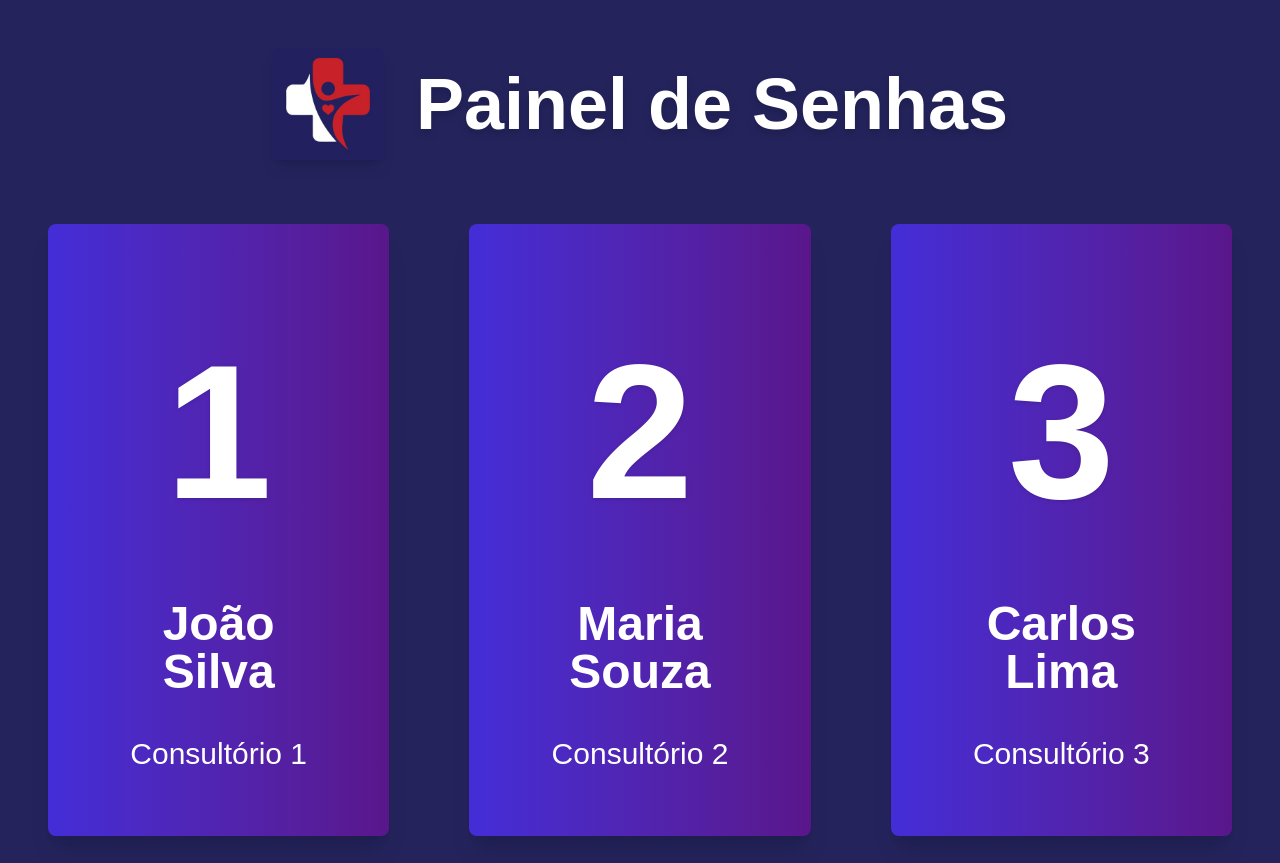
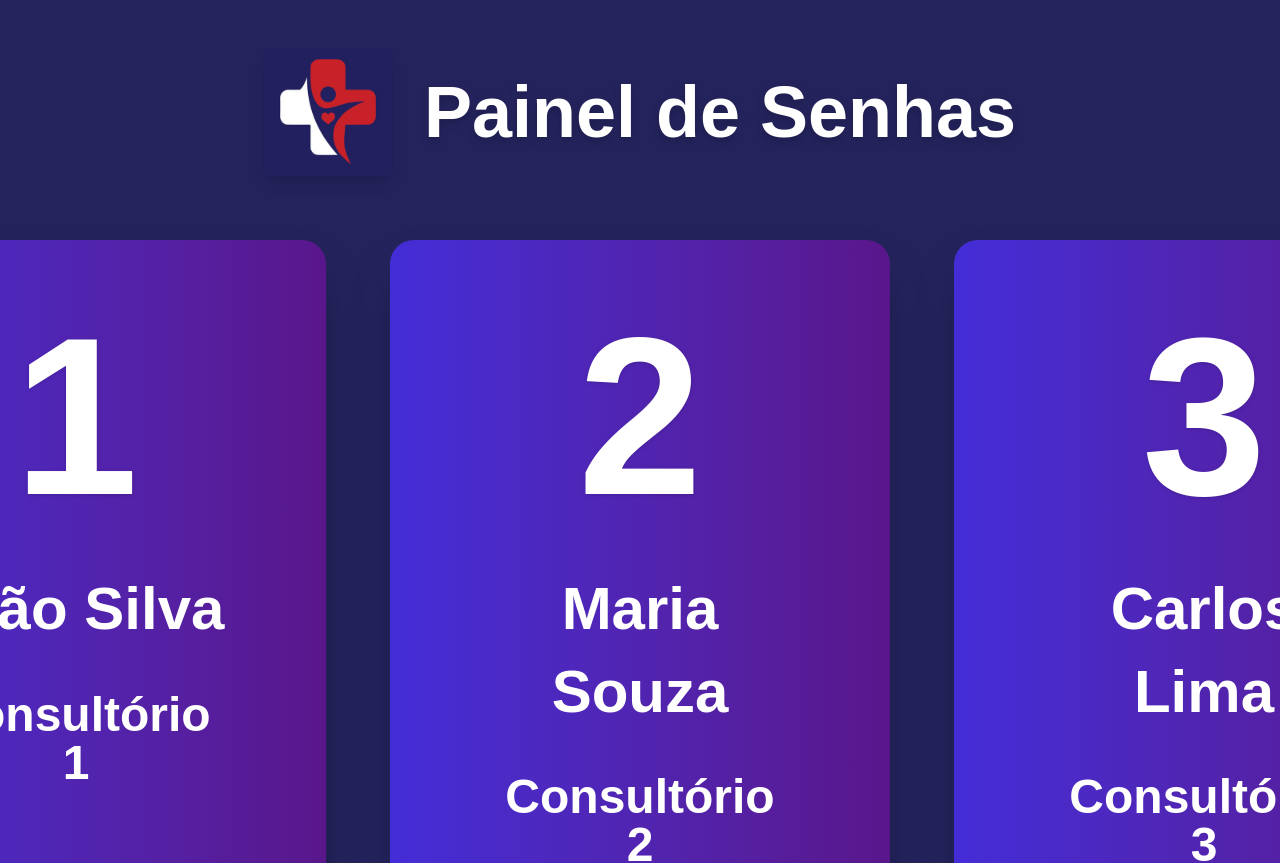
Before and after one commit to Caique7k/painel-senhas, a Next.js app in the folder frontend/: page /painel in a window 1280 px wide. Shown: the top 863 px of the page. Built offline with nearby package versions, Linux system fonts and the light colour scheme.

Commit message:
melhoria do painel de senhas para visualizar os card de forma nitida

```diff
--- a/frontend/src/app/painel/page.tsx
+++ b/frontend/src/app/painel/page.tsx
@@ -19,20 +19,21 @@ export default function Painel() {
       className="min-h-screen w-screen p-12 flex flex-col items-center justify-center overflow-hidden"
       style={{ backgroundColor: "#24235c" }}
     >
-      {/* Header com logo e título */}
-      <header className="flex items-center gap-8 mb-16">
+      <div className="w-full flex flex-col items-center">
+        {/* Header com logo e título centralizados */}
+        <header className="flex items-center gap-8 mb-16 justify-center w-full">
           <img
             src="/logo-santa-casa.jpg"
             alt="Santa Casa Logo"
-          className="h-28 w-auto rounded-md shadow-lg"
+            className="h-32 w-auto rounded-md shadow-lg"
           />
           <h1 className="text-white text-7xl font-extrabold drop-shadow-lg whitespace-nowrap">
             Painel de Senhas
           </h1>
         </header>
 
-      {/* Lista de senhas: exibe em linha com espaçamento */}
-      <section className="w-full max-w-full flex justify-center gap-20">
+        {/* Lista de senhas */}
+        <section className="w-full flex justify-center items-stretch gap-16 px-8">
           {senhas.length === 0 ? (
             <p className="text-white text-opacity-70 text-3xl">
               Nenhuma senha chamada ainda.
@@ -41,20 +42,22 @@ export default function Painel() {
             senhas.map(({ id, paciente, consultorio }) => (
               <div
                 key={id}
-              className="bg-gradient-to-r from-indigo-700 to-purple-900 text-white p-16 rounded-lg shadow-xl flex flex-col items-center min-w-[320px]"
-              style={{ flex: "1 1 0", maxWidth: "380px" }}
+                className="bg-gradient-to-r from-indigo-700 to-purple-900 text-white px-24 py-16 rounded-3xl shadow-2xl flex flex-col items-center min-w-[500px] max-w-[600px]"
               >
-              <span className="text-[12rem] font-extrabold drop-shadow select-none">
+                <span className="text-[14rem] font-extrabold drop-shadow select-none leading-none">
                   {id}
                 </span>
-              <span className="text-5xl mt-6 font-semibold text-center">
+                <span className="text-6xl mt-10 font-bold text-center leading-snug">
                   {paciente}
                 </span>
-              <span className="mt-10 text-3xl font-medium">{consultorio}</span>
+                <span className="mt-10 text-5xl font-semibold text-center">
+                  {consultorio}
+                </span>
               </div>
             ))
           )}
         </section>
+      </div>
     </main>
   );
 }
```
Lines whose indentation alone changed are shown as unchanged.
